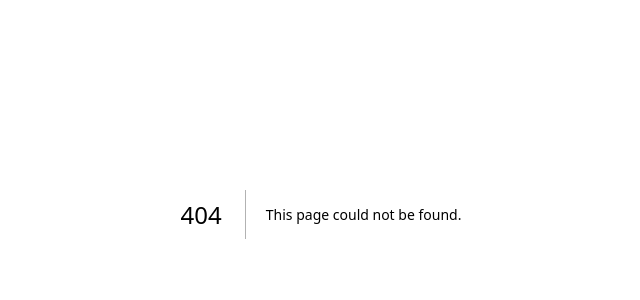
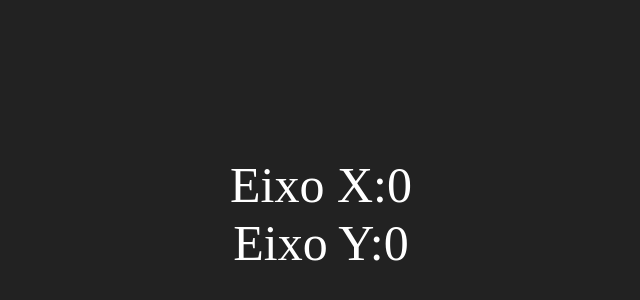
Before and after one commit to Bugmenn/Next, a Next.js app in the folder exercicios/: page /estado/mouse in a window 1280 px wide. Before the commit this address had no page. Shown: the part 186-486 px from the top of the page, without its empty margins (319-959 px from the left). Built offline with nearby package versions, Linux system fonts and the light colour scheme.

Commit message:
new file:   exercicios/pages/estado/mouse.jsx

```diff
--- /dev/null
+++ b/exercicios/pages/estado/mouse.jsx
@@ -0,0 +1,34 @@
+import { useState } from "react" // React Hooks
+
+// o react não reage a mudança da variavel, por isso se usa o "useState"
+export default function mouse() {
+    //segunda forma de criar
+    const [x, setX] = useState(0) //nesse caso x vai receber o primeiro valor e setX o segundo
+
+    const arrayY = useState(0) //cria um array
+    let y = arrayY[0] //o primeiro elemento é o valor da variavel
+    const setY = arrayY[1] //o segundo é uma função que vai alterar o valor da variavel
+
+    const estilo = {
+        display: "flex",
+        flexDirection: "column",
+        justifyContent: "center",
+        alignItems: "center",
+        backgroundColor: "#222",
+        color: "#fff",
+        height: "100vh",
+        fontSize: "50px"
+    }
+
+    function mouseMover(ev) {
+        setX(ev.clientX)
+        setY(ev.clientY)
+    }
+
+    return (
+        <div style={estilo} onMouseMove={mouseMover}>
+            <span>Eixo X:{x}</span>
+            <span>Eixo Y:{y}</span>
+        </div>
+    )
+}
```
